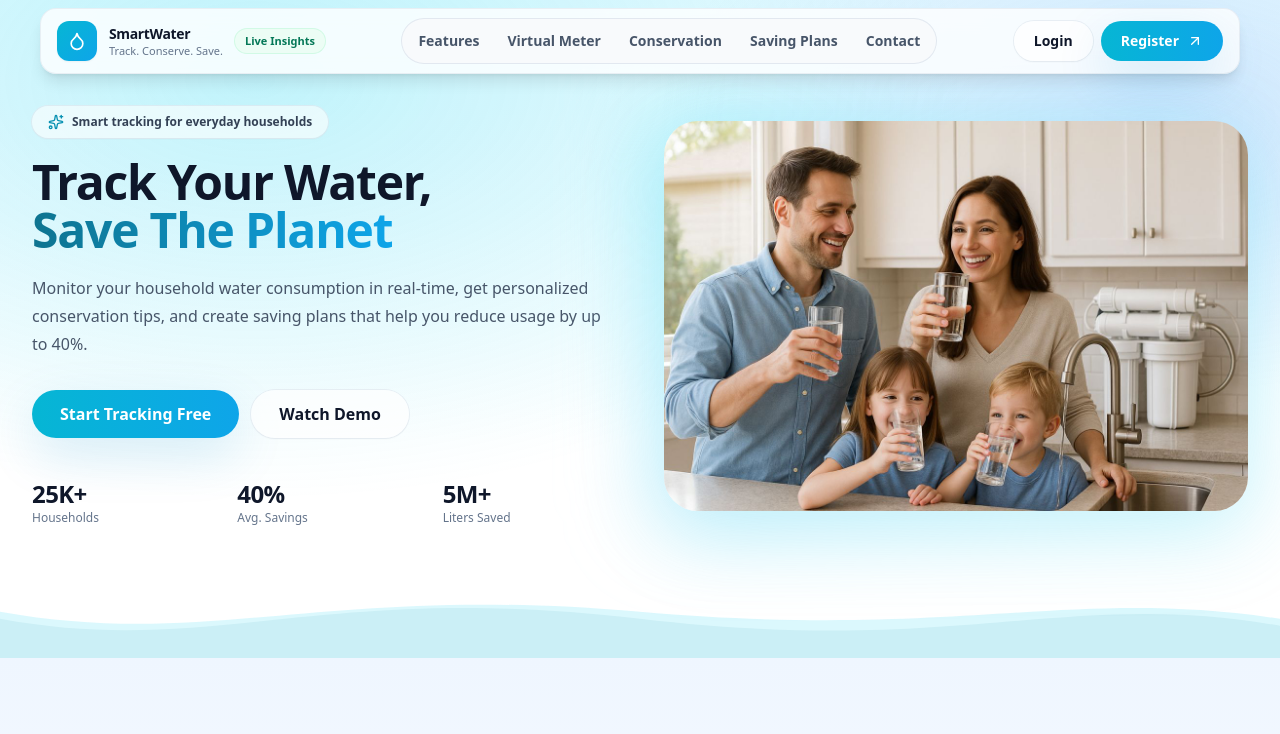
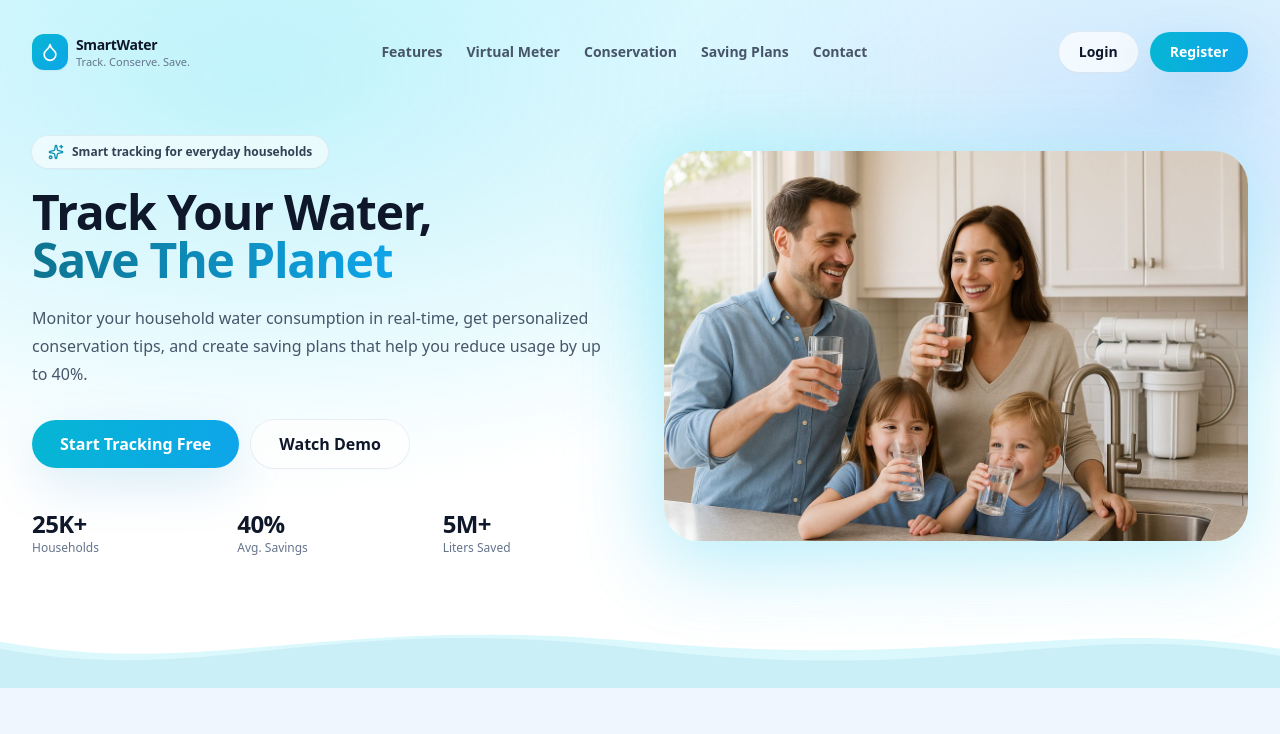
Before and after one commit to rashmika415/Smart-Water, a React (Create React App) app in the folder frontend/: page / in a window 1280 px wide. Shown: the top 734 px of the page. Built offline with nearby package versions, Linux system fonts and the light colour scheme.

Commit message:
fix error in landing page

```diff
--- a/frontend/src/components/SiteShell.jsx
+++ b/frontend/src/components/SiteShell.jsx
@@ -1,6 +1,6 @@
-import React, { useState } from "react";
+import React from "react";
 import { Link, NavLink } from "react-router-dom";
-import { Droplet, Menu, X, ArrowUpRight, Mail, Phone, MapPin } from "lucide-react";
+import { Droplet, Mail, Phone, MapPin } from "lucide-react";
 import { Button } from "./ui/Button";
 import { useAuth } from "../auth/AuthContext";
 
@@ -14,37 +14,30 @@ const navItems = [
 
 export function Navbar() {
   const { token, logout, user } = useAuth();
-  const [mobileOpen, setMobileOpen] = useState(false);
-
-  function closeMobile() {
-    setMobileOpen(false);
-  }
 
   return (
     <div className="sticky top-0 z-40">
-      <div className="mx-auto w-full max-w-[108rem] px-4 sm:px-6 lg:px-10">
-        <div className="mt-2 rounded-2xl border border-slate-200/70 bg-white/80 px-3 py-2.5 shadow-lg backdrop-blur-xl sm:px-4">
-          <div className="flex items-center justify-between">
-            <Link to="/" className="flex items-center gap-3" onClick={closeMobile}>
-              <span className="grid h-10 w-10 place-items-center rounded-xl bg-gradient-to-br from-brand-500 to-sky-500 text-white shadow-sm">
+      <div className="mx-auto max-w-7xl px-4 sm:px-6 lg:px-8">
+        <div className="flex items-center justify-between py-6 sm:py-8">
+            <Link to="/" className="flex items-center gap-2">
+              <span className="grid h-9 w-9 place-items-center rounded-xl bg-gradient-to-br from-brand-500 to-sky-500 text-white shadow-sm">
                 <Droplet className="h-5 w-5" />
               </span>
               <div className="leading-tight">
-                <div className="text-sm font-extrabold tracking-tight text-slate-900">SmartWater</div>
+                <div className="text-sm font-extrabold tracking-tight text-slate-900">
+                  SmartWater
+                </div>
                 <div className="text-[11px] text-slate-500">Track. Conserve. Save.</div>
               </div>
-              <span className="hidden rounded-full bg-emerald-50 px-2.5 py-1 text-[11px] font-semibold text-emerald-700 ring-1 ring-emerald-100 sm:inline-flex">
-                Live Insights
-              </span>
             </Link>
 
-            <div className="hidden items-center gap-1 rounded-full bg-slate-50 p-1 ring-1 ring-slate-200 lg:flex">
+            <div className="hidden items-center gap-6 lg:flex">
               {navItems.map((item) => (
                 item.route ? (
                   <Link
                     key={item.to}
                     to={item.to}
-                    className="rounded-full px-3 py-2 text-sm font-semibold text-slate-600 transition hover:bg-white hover:text-slate-900"
+                    className="text-sm font-semibold text-slate-600 hover:text-slate-900 transition"
                   >
                     {item.label}
                   </Link>
@@ -52,7 +45,7 @@ export function Navbar() {
                   <a
                     key={item.to}
                     href={item.to}
-                    className="rounded-full px-3 py-2 text-sm font-semibold text-slate-600 transition hover:bg-white hover:text-slate-900"
+                    className="text-sm font-semibold text-slate-600 hover:text-slate-900 transition"
                   >
                     {item.label}
                   </a>
@@ -60,7 +53,7 @@ export function Navbar() {
               ))}
             </div>
 
-            <div className="hidden items-center gap-2 lg:flex">
+            <div className="flex items-center gap-3">
               {token ? (
                 <>
                   <Button as={Link} to="/dashboard" variant="ghost" size="sm">
@@ -80,79 +73,14 @@ export function Navbar() {
                   <Button as={NavLink} to="/login" variant="ghost" size="sm">
                     Login
                   </Button>
-                  <Button as={NavLink} to="/register" size="sm" className="gap-1.5">
-                    Register <ArrowUpRight className="h-4 w-4" />
+                  <Button as={NavLink} to="/register" size="sm">
+                    Register
                   </Button>
                 </>
               )}
             </div>
-
-            <button
-              type="button"
-              onClick={() => setMobileOpen((v) => !v)}
-              className="grid h-10 w-10 place-items-center rounded-xl bg-slate-100 text-slate-700 ring-1 ring-slate-200 lg:hidden"
-              aria-label="Toggle navigation menu"
-            >
-              {mobileOpen ? <X className="h-5 w-5" /> : <Menu className="h-5 w-5" />}
-            </button>
           </div>
-
-          {mobileOpen ? (
-            <div className="mt-3 space-y-3 border-t border-slate-200 pt-3 lg:hidden">
-              <div className="grid gap-1">
-                {navItems.map((item) =>
-                  item.route ? (
-                    <Link
-                      key={item.to}
-                      to={item.to}
-                      onClick={closeMobile}
-                      className="rounded-xl px-3 py-2 text-sm font-semibold text-slate-700 hover:bg-slate-100"
-                    >
-                      {item.label}
-                    </Link>
-                  ) : (
-                    <a
-                      key={item.to}
-                      href={item.to}
-                      onClick={closeMobile}
-                      className="rounded-xl px-3 py-2 text-sm font-semibold text-slate-700 hover:bg-slate-100"
-                    >
-                      {item.label}
-                    </a>
-                  )
-                )}
-              </div>
-
-              <div className="grid gap-2 sm:grid-cols-2">
-                {token ? (
-                  <>
-                    <Button as={Link} to="/dashboard" variant="ghost" size="sm" onClick={closeMobile}>
-                      Dashboard
-                    </Button>
-                    {user?.role === "admin" ? (
-                      <Button as={Link} to="/admin" variant="ghost" size="sm" onClick={closeMobile}>
-                        Admin
-                      </Button>
-                    ) : null}
-                    <Button onClick={logout} variant="dark" size="sm">
-                      Logout
-                    </Button>
-                  </>
-                ) : (
-                  <>
-                    <Button as={NavLink} to="/login" variant="ghost" size="sm" onClick={closeMobile}>
-                      Login
-                    </Button>
-                    <Button as={NavLink} to="/register" size="sm" onClick={closeMobile}>
-                      Register
-                    </Button>
-                  </>
-                )}
-              </div>
-            </div>
-          ) : null}
         </div>
-      </div>
     </div>
   );
 }
```
